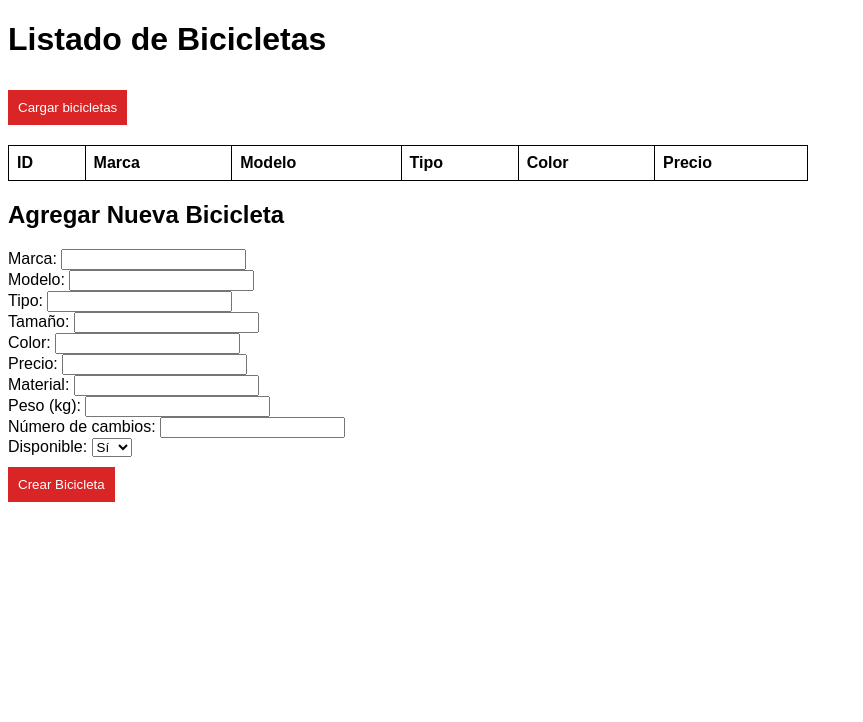
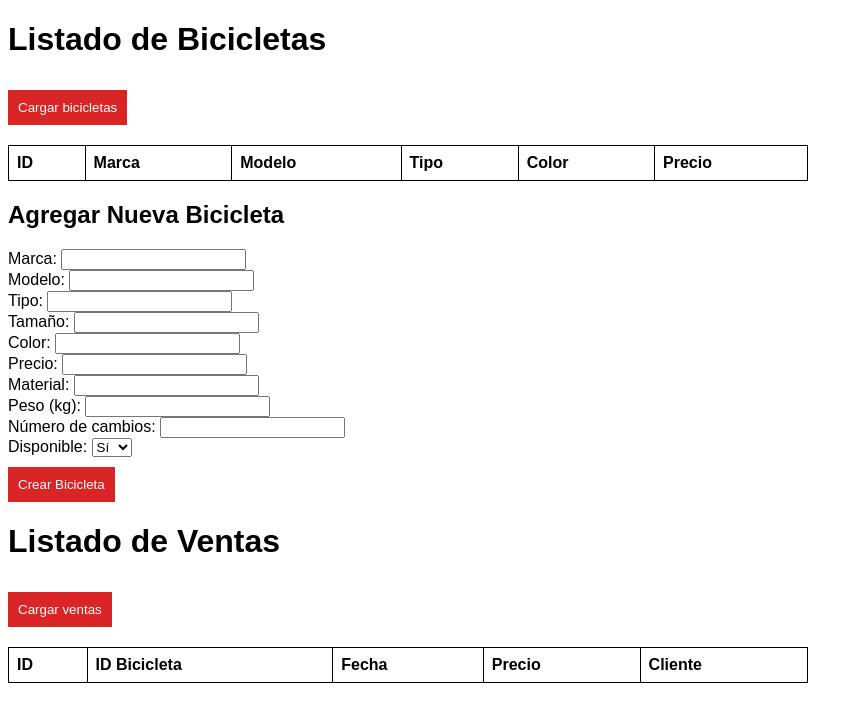
Before and after one commit to Elpuzzupuzu/Apibicisfront, a plain HTML site: page contenido.html in a window 1280 px wide. Shown: the whole page, without its empty margins (0-863 px from the left). Drawn offline with Linux system fonts and the light colour scheme; no server answers.

Commit message:
Add files via upload
añadi el endpoint de las ventas

```diff
--- a/contenido.html
+++ b/contenido.html
@@ -64,6 +64,21 @@
         </form>
     </div>
 
+    <h1>Listado de Ventas</h1>
+    <button onclick="listarVentas()">Cargar ventas</button>
+    <table id="tablaVentas">
+        <thead>
+            <tr>
+                <th>ID</th>
+                <th>ID Bicicleta</th>
+                <th>Fecha</th>
+                <th>Precio</th>
+                <th>Cliente</th>
+            </tr>
+        </thead>
+        <tbody></tbody>
+    </table>
+
     <script src="scripts.js"></script> <!-- Importa el archivo JavaScript -->
 </body>
 </html>
--- a/scripts.js
+++ b/scripts.js
@@ -1,5 +1,6 @@
 // URL base de la API
-const apiUrl = 'https://bicis.onrender.com/bicicletas';
+const apiUrl = 'https://bicis-aopy.onrender.com/bicicletas';
+const ventasUrl = 'https://bicis-aopy.onrender.com/ventas'; // URL para las ventas
 
 // Función para listar todas las bicicletas
 async function listarBicicletas() {
@@ -50,6 +51,54 @@ async function listarBicicletas() {
     }
 }
 
+// Función para listar todas las ventas
+async function listarVentas() {
+    const token = localStorage.getItem('token'); // Obtener el token de localStorage
+
+    const response = await fetch(ventasUrl, {
+        method: 'GET',
+        headers: {
+            'Content-Type': 'application/json',
+            'Authorization': `Bearer ${token}` // Incluir el token en el encabezado
+        }
+    });
+
+    // Verifica si el token ha caducado o es inválido
+    if (response.status === 401 || response.status === 403) {
+        alert('Tu sesión ha caducado. Por favor, inicia sesión de nuevo.');
+        localStorage.clear(); // Vaciar el localStorage
+        window.location.href = 'login.html'; // Cambia a la ruta de tu página de inicio de sesión
+        return;
+    }
+
+    if (!response.ok) {
+        // Manejo del error en otros códigos de error
+        const errorData = await response.json();
+        alert(`Error: ${errorData.message}`);
+        return;
+    }
+
+    const ventas = await response.json();
+    const tbody = document.querySelector("#tablaVentas tbody");
+    tbody.innerHTML = '';
+
+    // Asegúrate de que ventas sea un array
+    if (Array.isArray(ventas)) {
+        ventas.forEach(venta => {
+            const row = `<tr>
+                <td>${venta.id}</td>
+                <td>${venta.bicicletaId}</td>
+                <td>${new Date(venta.fecha).toLocaleDateString()}</td>
+                <td>${venta.precio}</td>
+                <td>${venta.cliente}</td>
+            </tr>`;
+            tbody.innerHTML += row;
+        });
+    } else {
+        console.error('La respuesta no es un array:', ventas);
+    }
+}
+
 // Función para agregar una nueva bicicleta
 document.getElementById('formBici').addEventListener('submit', async (event) => {
     event.preventDefault(); // Prevenir el comportamiento predeterminado del formulario
@@ -94,9 +143,6 @@ document.getElementById('formBici').addEventListener('submit', async (event) =>
         listarBicicletas(); // Recarga la lista de bicicletas
     } else {
         const errorData = await response.json();
-        alert(`Error al agregar la bicicleta: ${errorData.message}`);
+        alert(`Error al agregar bicicleta: ${errorData.message}`);
     }
 });
-
-// Llama a la función para listar bicicletas al cargar la página
-listarBicicletas();
```
